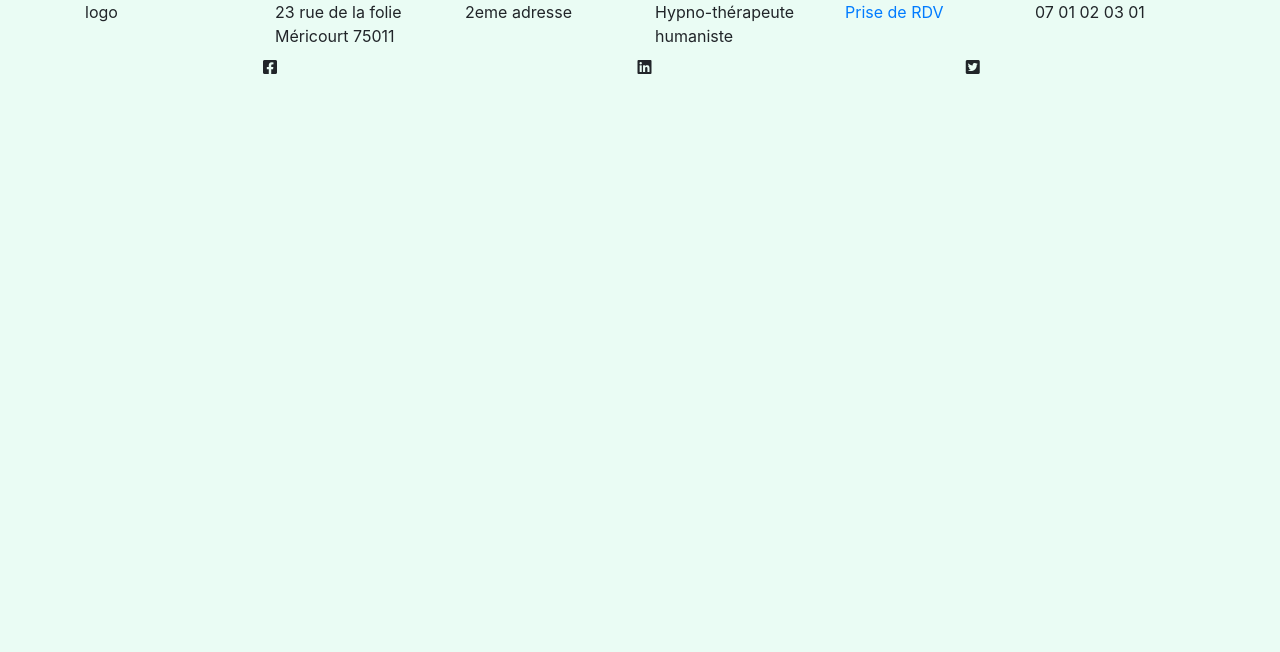
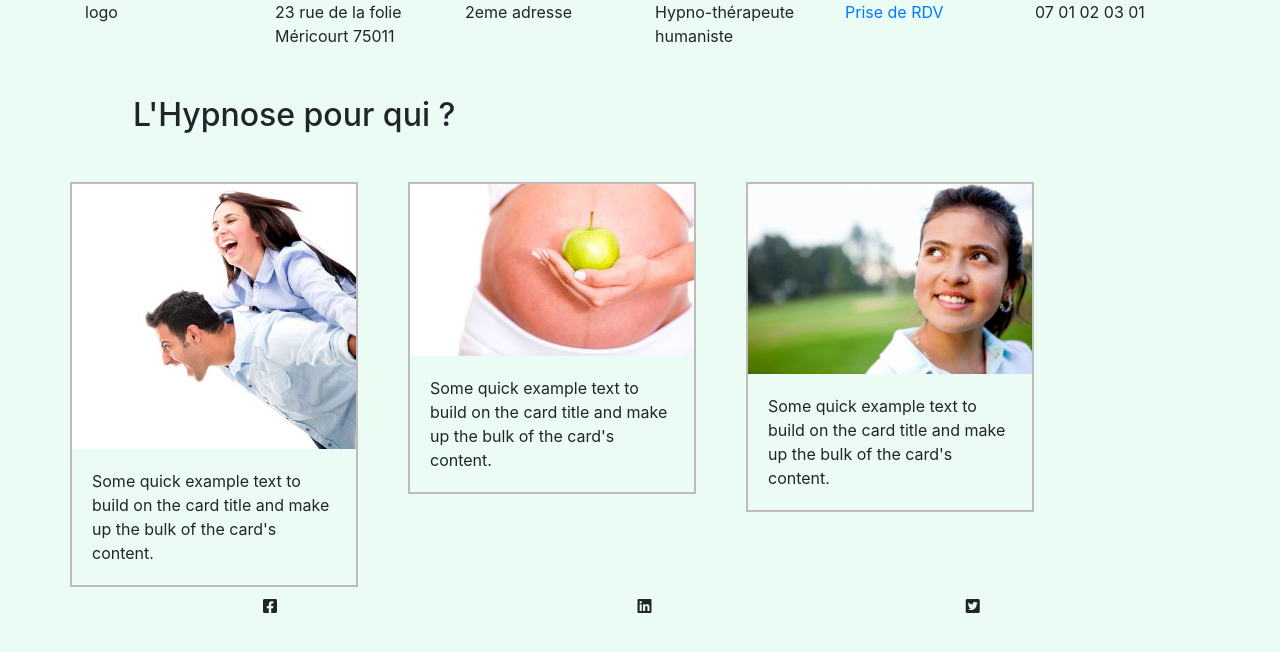
Before and after one commit to alphaMarDiallo/prehypno, a PHP site: page /qui.php in a window 1280 px wide. Shown: the top 652 px of the page. Run offline with PHP 8.4, Linux system fonts and the light colour scheme; some libraries are stand-ins or nearby versions.

Commit message:
page qui responsif

```diff
--- a/css/style.css
+++ b/css/style.css
@@ -7,3 +7,35 @@
 body {
     background-color: #EAFCF4;
 }
+/* Carte de presentation */
+.card {
+    border: 2px solid rgb(190, 188, 186);
+    border-radius: none;
+    background-color: #EAFCF4;
+    }
+
+.card1{
+    border: 2px solid rgb(190, 188, 186);
+    border-radius: none;
+    margin-right: 30px;
+
+}
+
+.card2{
+    border: 2px solid rgb(190, 188, 186);
+    border-radius: none;
+    margin-right: 30px;
+}
+
+.card3{
+    border: 2px solid rgb(190, 188, 186);
+    border-radius: none;
+
+}
+/* style séance.php */
+.sec1{
+    font-size: 1.5rem;
+}
+.para{
+    font-size: 0.8rem
+}
--- a/qui.php
+++ b/qui.php
@@ -1,2 +1,42 @@
 <?php require_once 'inc/header.inc.php' ?>
+
+<!-- Cartes de presentation  -->
+<div class="col-md-12">
+    <h2 class="title m-5">L'Hypnose pour qui ?</h2>
+</div>
+<!-- image 1 -->
+<div class="row">
+    <div class="col-sm-12 col-md-4">
+    <div class="card1" style="width: 18rem;">
+  <img src="img/freestock_129043757.jpg" class="card-img-top" alt="...">
+  <div class="card-body">
+    <p class="card-text">Some quick example text to build on the card title and make up the bulk of the card's content.</p>
+  </div> <!-- fin de card  -->
+</div><!-- Fin div row -->
+    </div>
+    <div class="col-sm-12 col-md-4">
+    <div class="card2" style="width: 18rem;">
+  <img src="img/freestock_115408432.jpg" class="card-img-top" alt="...">
+  <div class="card-body">
+    <p class="card-text">Some quick example text to build on the card title and make up the bulk of the card's content.</p>
+            </div>
+        </div><!-- Fin div image 2 -->
+        </div>
+        <div class="col-sm-12 col-md-4">
+            <div class="card3" style="width: 18rem;">
+            <img src="img/freestock_93659512.jpg" class="card-img-top" alt="...">
+            <div class="card-body">
+            <p class="card-text">Some quick example text to build on the card title and make up the bulk of the card's content.</p>
+        </div>
+    </div><!-- Fin div image 3 -->
+</div>
+</div>
+
+
+
+
+
+
+
+
 <?php require_once 'inc/footer.inc.php' ?>
--- a/seance.php
+++ /dev/null
@@ -1,2 +0,0 @@
-<?php require_once 'inc/header.inc.php' ?>
-<?php require_once 'inc/footer.inc.php' ?>
```
